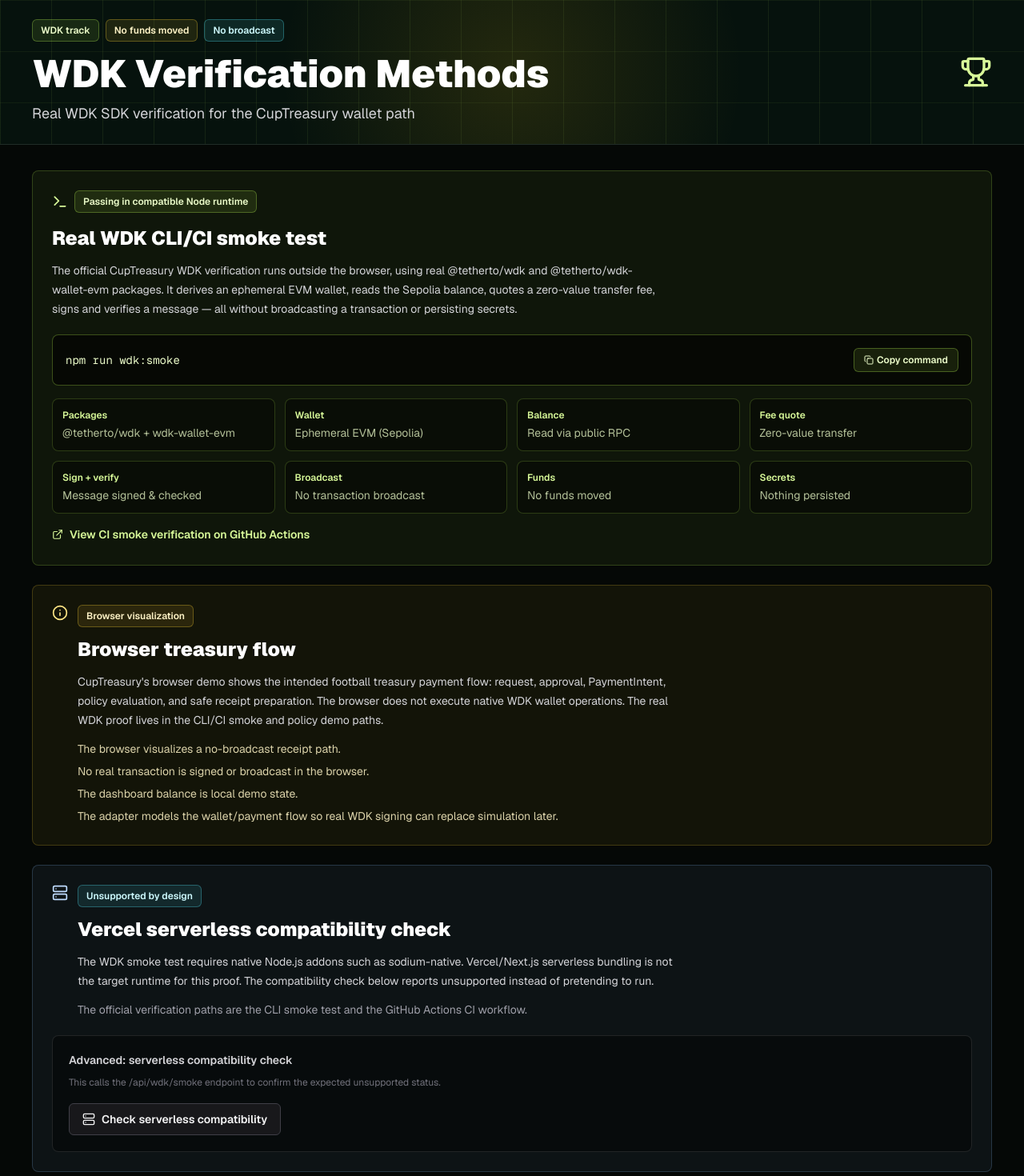
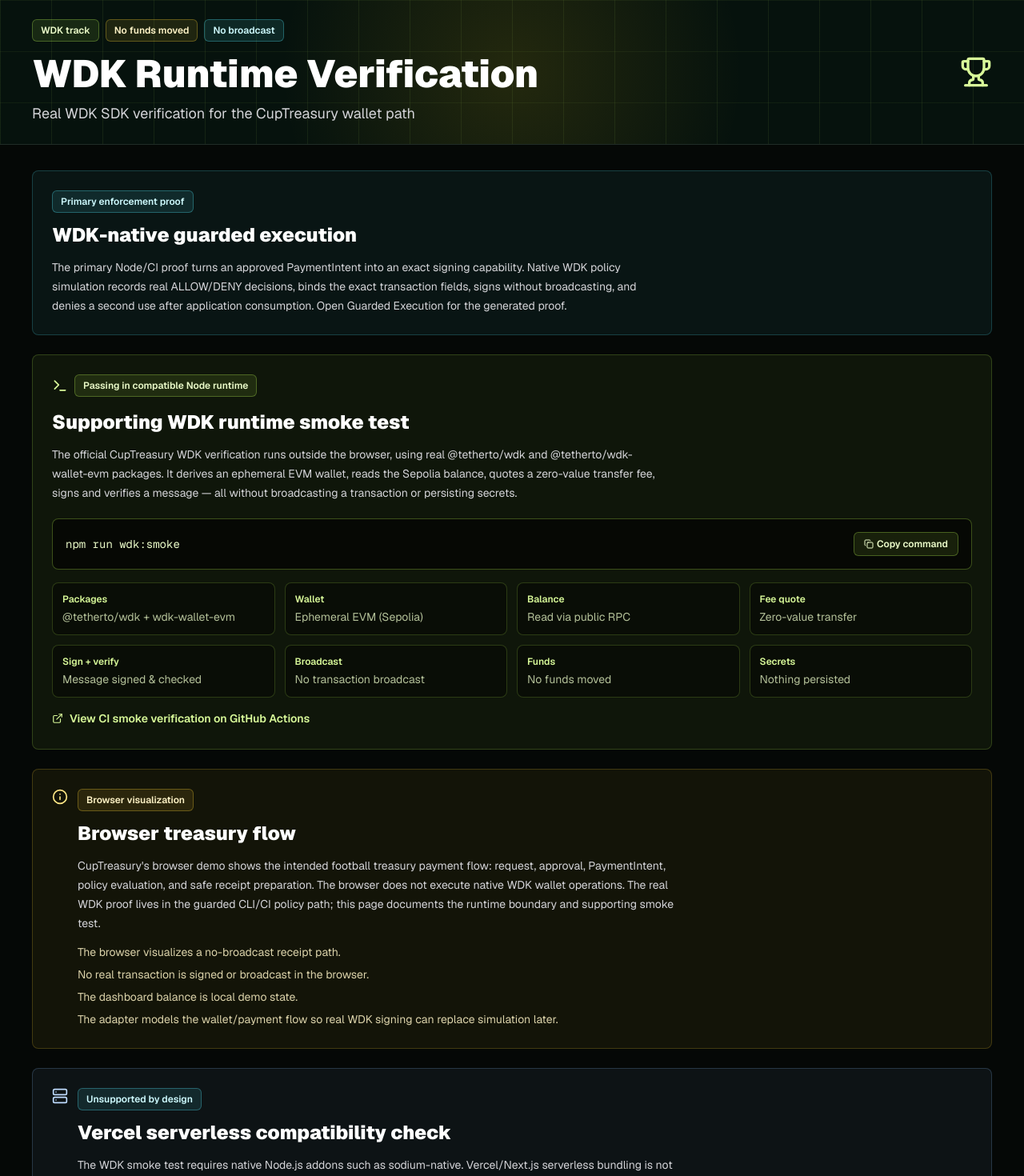
Before and after one commit to alsaecas/cuptreasury, a Next.js app: page /wdk-proof in a window 1280 px wide. Shown: the top 1470 px of the page at 80% size. Built offline with nearby package versions, Linux system fonts and the light colour scheme.

Commit message:
Align live semifinal story with guarded WDK execution

```diff
--- a/src/components/landing/LandingPage.tsx
+++ b/src/components/landing/LandingPage.tsx
@@ -33,12 +33,15 @@
             <p className="mt-5 max-w-2xl text-base leading-7 text-zinc-300 sm:text-lg">
               A self-custodial football team treasury for squads, fan groups,
               and tournament teams. It tracks contributions, captain/treasurer
-              approvals, and match-day expenses through a WDK-ready wallet flow.
+              approvals, and match-day expenses through WDK-native guarded
+              execution. Captain and Treasurer approvals become exact, one-time
+              PaymentIntent capabilities; WDK rejects modified, expired, or
+              replayed transactions before signing.
             </p>
             <div className="mt-5 grid gap-3 text-sm text-zinc-300 sm:grid-cols-2">
               <div className="flex gap-2">
                 <Flag size={18} className="text-lime-200" aria-hidden="true" />
-                <span>Primary track: WDK with real SDK smoke test</span>
+                <span>Primary track: WDK-native guarded execution</span>
               </div>
               <div className="flex gap-2">
                 <MapPin size={18} className="text-amber-200" aria-hidden="true" />
@@ -54,25 +57,25 @@
                 Open Demo Treasury
               </Link>
               <Link
+                href="/guarded-execution"
+                className="inline-flex min-h-12 items-center justify-center gap-2 rounded-md border border-white/15 bg-white/5 px-5 py-3 text-sm font-bold text-zinc-50 transition-colors hover:bg-white/10"
+              >
+                <ShieldCheck size={18} aria-hidden="true" />
+                Guarded Execution
+              </Link>
+              <Link
+                href="/wdk-proof"
+                className="inline-flex min-h-12 items-center justify-center gap-2 rounded-md border border-cyan-300/30 bg-cyan-300/10 px-5 py-3 text-sm font-bold text-cyan-50 transition-colors hover:bg-cyan-300/20"
+              >
+                <ShieldCheck size={18} aria-hidden="true" />
+                WDK Verification
+              </Link>
+              <Link
                 href="/treasury?create=request"
                 className="inline-flex min-h-12 items-center justify-center gap-2 rounded-md border border-white/15 bg-white/5 px-5 py-3 text-sm font-bold text-zinc-50 transition-colors hover:bg-white/10"
               >
                 <ClipboardCheck size={18} aria-hidden="true" />
                 Create Payment Request
-              </Link>
-              <Link
-                href="/wdk-proof"
-                className="inline-flex min-h-12 items-center justify-center gap-2 rounded-md border border-white/15 bg-white/5 px-5 py-3 text-sm font-bold text-zinc-50 transition-colors hover:bg-white/10"
-              >
-                <ShieldCheck size={18} aria-hidden="true" />
-                See WDK Verification
-              </Link>
-              <Link
-                href="/guarded-execution"
-                className="inline-flex min-h-12 items-center justify-center gap-2 rounded-md border border-cyan-300/30 bg-cyan-300/10 px-5 py-3 text-sm font-bold text-cyan-50 transition-colors hover:bg-cyan-300/20"
-              >
-                <ShieldCheck size={18} aria-hidden="true" />
-                Guarded Execution
               </Link>
             </div>
           </div>
@@ -85,7 +88,7 @@
                 </p>
                 <p className="mt-1 text-2xl font-black">450 USDt</p>
               </div>
-              <Badge tone="green">WDK smoke verified</Badge>
+              <Badge tone="green">WDK policy proof</Badge>
             </div>
             <div className="grid gap-3 py-4 sm:grid-cols-3">
               {[
@@ -129,12 +132,12 @@
           {
             icon: Wallet,
             title: "Self-custodial team treasury",
-            copy: "CupTreasury does not custody team funds. The WDK packages are installed and verified by no-funds Node smoke and policy proof scripts.",
+            copy: "CupTreasury does not custody team funds. Node/CI runs real WDK ALLOW/DENY policy evaluation and no-broadcast signing; the browser visualizes sanitized proof.",
           },
           {
             icon: ShieldCheck,
             title: "Guarded payment capability",
-            copy: "Captain and Treasurer approvals create an exact PaymentIntent that WDK policy simulation can allow or deny.",
+            copy: "Captain and Treasurer approvals create an exact PaymentIntent. WDK binds the final transaction and denies changes or replay.",
           },
           {
             icon: Bot,
--- a/src/components/wallet/WdkProofClient.tsx
+++ b/src/components/wallet/WdkProofClient.tsx
@@ -113,7 +113,7 @@
               <Badge tone="blue">No broadcast</Badge>
             </div>
             <h1 className="mt-4 text-4xl font-black leading-none text-white sm:text-5xl">
-              WDK Verification Methods
+              WDK Runtime Verification
             </h1>
             <p className="mt-3 max-w-3xl text-lg leading-7 text-zinc-300">
               Real WDK SDK verification for the CupTreasury wallet path
@@ -124,8 +124,22 @@
       </header>
 
       <div className="mx-auto max-w-7xl px-5 py-8 sm:px-8 lg:px-10">
+        <section className="rounded-lg border border-cyan-300/20 bg-cyan-300/[0.06] p-6">
+          <Badge tone="blue">Primary enforcement proof</Badge>
+          <h2 className="mt-3 text-2xl font-black text-white">
+            WDK-native guarded execution
+          </h2>
+          <p className="mt-3 max-w-3xl text-sm leading-6 text-zinc-300">
+            The primary Node/CI proof turns an approved PaymentIntent into an
+            exact signing capability. Native WDK policy simulation records real
+            ALLOW/DENY decisions, binds the exact transaction fields, signs
+            without broadcasting, and denies a second use after application
+            consumption. Open Guarded Execution for the generated proof.
+          </p>
+        </section>
+
         {/* ─── Section A: Real WDK CLI/CI smoke test ─── */}
-        <section className="rounded-lg border border-lime-300/20 bg-lime-300/[0.06] p-6">
+        <section className="mt-6 rounded-lg border border-lime-300/20 bg-lime-300/[0.06] p-6">
           <div className="flex flex-col gap-4 sm:flex-row sm:items-start sm:justify-between">
             <div>
               <div className="flex items-center gap-2">
@@ -133,7 +147,7 @@
                 <Badge tone="green">Passing in compatible Node runtime</Badge>
               </div>
               <h2 className="mt-4 text-2xl font-black text-white">
-                Real WDK CLI/CI smoke test
+                Supporting WDK runtime smoke test
               </h2>
               <p className="mt-3 max-w-3xl text-sm leading-6 text-zinc-300">
                 The official CupTreasury WDK verification runs outside the
@@ -222,7 +236,8 @@
                 treasury payment flow: request, approval, PaymentIntent,
                 policy evaluation, and safe receipt preparation. The browser
                 does not execute native WDK wallet operations. The real WDK
-                proof lives in the CLI/CI smoke and policy demo paths.
+                proof lives in the guarded CLI/CI policy path; this page
+                documents the runtime boundary and supporting smoke test.
               </p>
               <ul className="mt-3 space-y-1 text-sm leading-6 text-amber-100/85">
                 <li>The browser visualizes a no-broadcast receipt path.</li>
@@ -253,8 +268,8 @@
                 reports unsupported instead of pretending to run.
               </p>
               <p className="mt-3 text-sm leading-6 text-zinc-400">
-                The official verification paths are the CLI smoke test and the
-                GitHub Actions CI workflow.
+                The official verification paths are the guarded policy proof,
+                local deterministic contract proof, and GitHub Actions CI.
               </p>
             </div>
           </div>
--- a/src/components/wallet/WdkWalletPanel.tsx
+++ b/src/components/wallet/WdkWalletPanel.tsx
@@ -61,8 +61,9 @@
           </p>
           <p className="mt-2 text-sm leading-6 text-lime-50/75">
             CupTreasury does not custody team funds in this MVP. The adapter
-            models the intent, policy, quote, and receipt flow while real WDK
-            native execution remains in Node/CI.
+            visualizes the intent and receipt flow while real WDK-native
+            guarded execution remains in Node/CI. Browser state contains no
+            wallet secrets and never signs or broadcasts a payment.
           </p>
         </div>
 
@@ -72,9 +73,10 @@
               Real WDK verification
             </p>
             <p className="mt-2 text-sm leading-6 text-zinc-300">
-              CupTreasury verifies the WDK wallet path through a real CLI/CI
-              smoke test and guarded policy demo. The browser visualizes the
-              result without signing or broadcasting treasury payments.
+              CupTreasury verifies exact PaymentIntent policies through real
+              WDK ALLOW/DENY simulation and no-broadcast signing in Node/CI.
+              The browser visualizes the result without signing or broadcasting
+              treasury payments.
             </p>
             <div className="mt-3 flex flex-wrap gap-2">
               <Link
```
